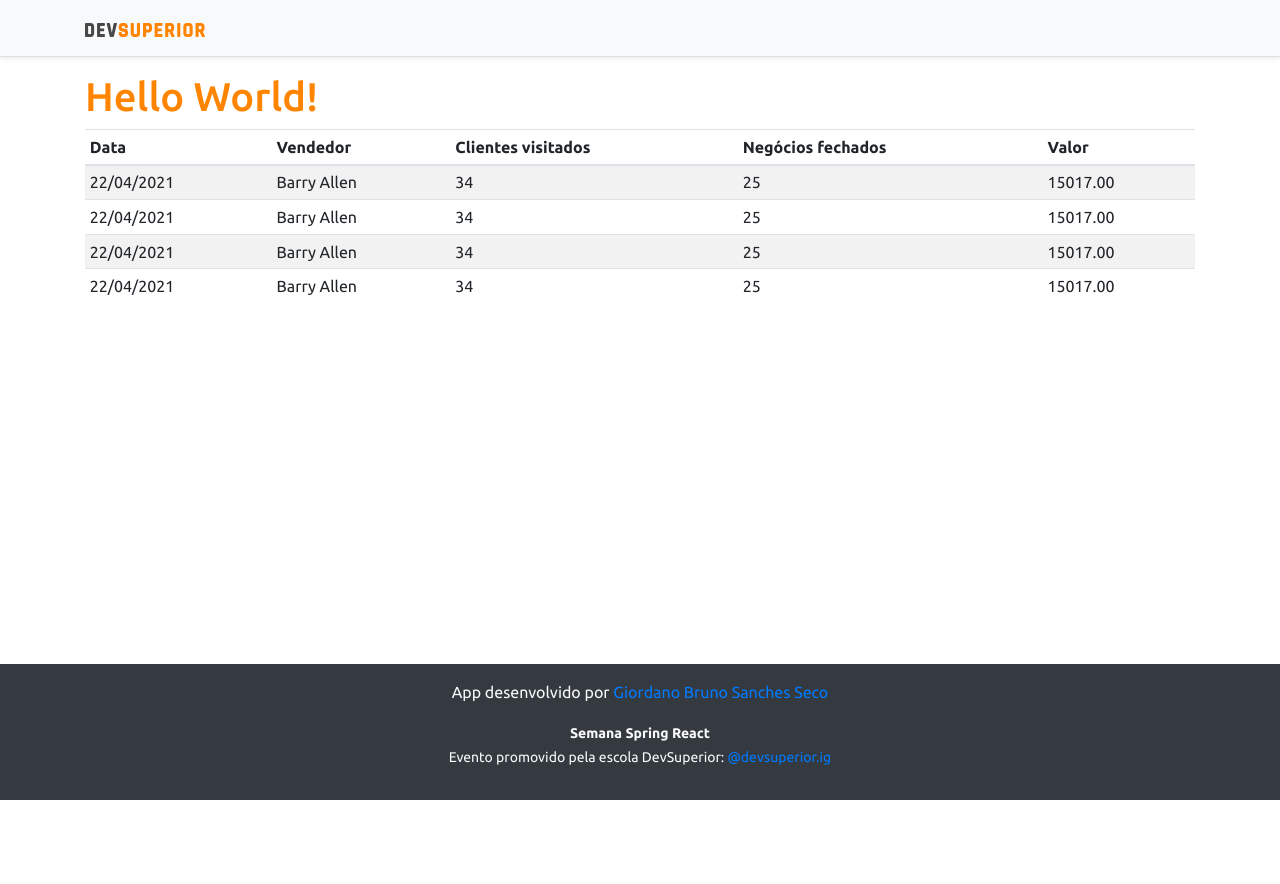
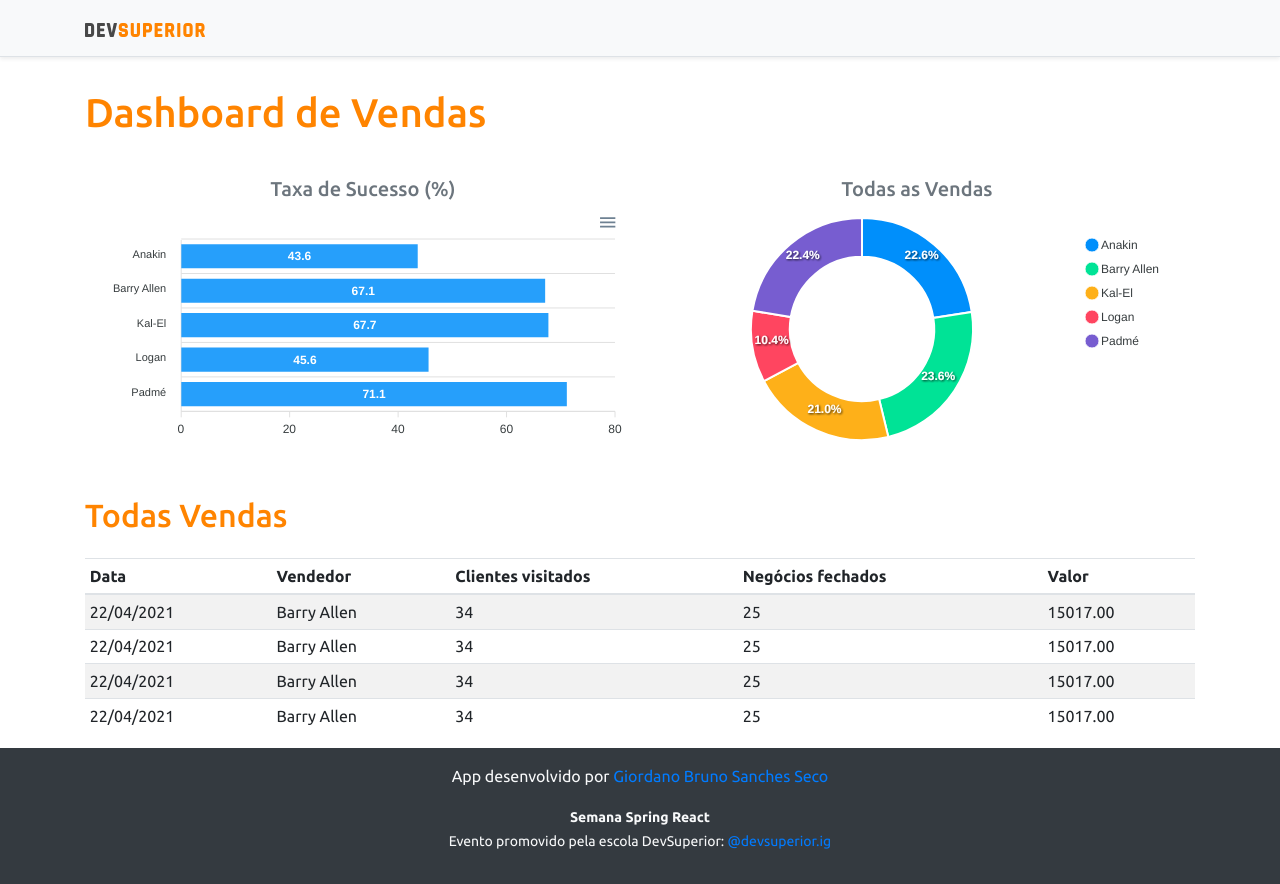
Before and after one commit to bads752/projeto-sds3, a React (Create React App) app in the folder frontend/: page / in a window 1280 px wide. Before the commit the page ends 800 px from the top, so only its background shows below. Built offline with nearby package versions, Linux system fonts and the light colour scheme; the HTML template or start-up script is replaced by a standard one.

Commit message:
Static charts

```diff
--- a/frontend/src/App.tsx
+++ b/frontend/src/App.tsx
@@ -1,4 +1,6 @@
+import BarChart from "components/BarChart";
 import DataTable from "components/DataTable";
+import DonutChart from "components/DonutChart";
 import Footer from "components/Footer";
 import NavBar from "components/NavBar";
 
@@ -7,14 +9,35 @@
 function App() {
   return (
     <>
-    <NavBar />
+      <NavBar />
       <div className='container'>
 
-        <h1 className='text-primary'>Hello World!</h1>
+        <h1 className='text-primary py-3'>Dashboard de Vendas</h1>
+        <div className='row p-3'>
+          <div className='col-sm-6'>
+            <h5 className='text-center text-secondary'>Taxa de Sucesso (%)</h5>
+            <BarChart />
+          </div>
+          <div className='col-sm-6'>
+            <h5 className='text-center text-secondary'>Todas as Vendas</h5>
+            <DonutChart />
+          </div>
+        </div>
+        <div className='py-3'>
+          <div>
+            <h2 className='text-primary'>
+              Todas Vendas
+            </h2>
+
+          </div>
+
+        </div>
+
+
         <DataTable />
       </div>
       <Footer />
-      </>
+    </>
   );
 }
 
--- /dev/null
+++ b/frontend/src/components/BarChart/index.tsx
@@ -0,0 +1,35 @@
+import Chart from 'react-apexcharts'
+
+const BarChart = () => {
+    const options = {
+        plotOptions: {
+            bar: {
+                horizontal: true,
+            }
+        },
+    };
+
+    const mockData = {
+        labels: {
+            categories: ['Anakin', 'Barry Allen', 'Kal-El', 'Logan', 'Padmé']
+        },
+        series: [
+            {
+                name: "% Sucesso",
+                data: [43.6, 67.1, 67.7, 45.6, 71.1]
+            }
+        ]
+    };
+
+
+
+    return (
+        <Chart
+            options={{ ...options, xaxis: mockData.labels }}
+            series={mockData.series}
+            type='bar'
+            height='240'
+        />
+    );
+}
+export default BarChart;
--- /dev/null
+++ b/frontend/src/components/DonutChart/index.tsx
@@ -0,0 +1,26 @@
+import Chart from 'react-apexcharts'
+
+const DonutChart = () => {
+    const mockData = {
+        series: [477138, 499928, 444867, 220426, 473088],
+        labels: ['Anakin', 'Barry Allen', 'Kal-El', 'Logan', 'Padmé']
+    }
+
+    const options = {
+        legend: {
+            show: true
+        }
+    }
+
+
+
+    return (
+        <Chart
+            options={{ ...options, labels: mockData.labels }}
+            series={mockData.series}
+            type='donut'
+            height='240'
+        />
+    );
+}
+export default DonutChart;
```
